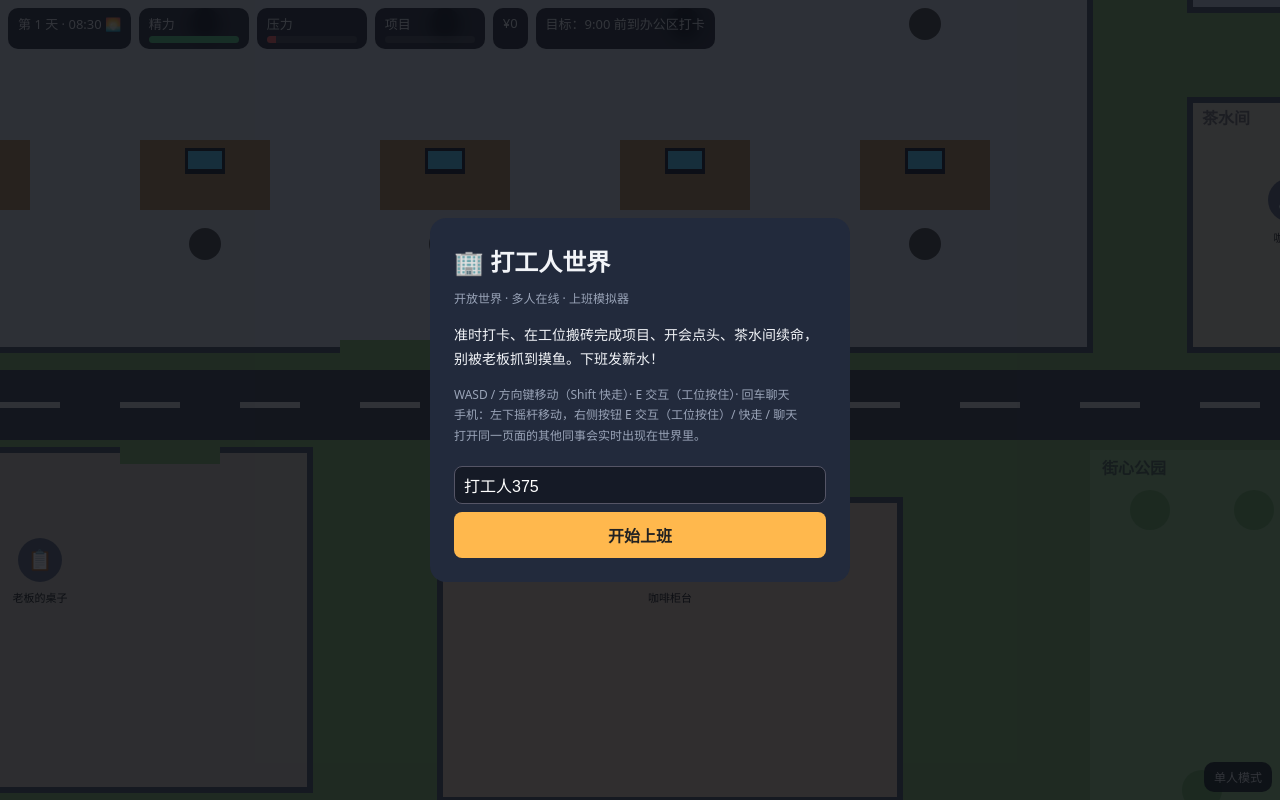
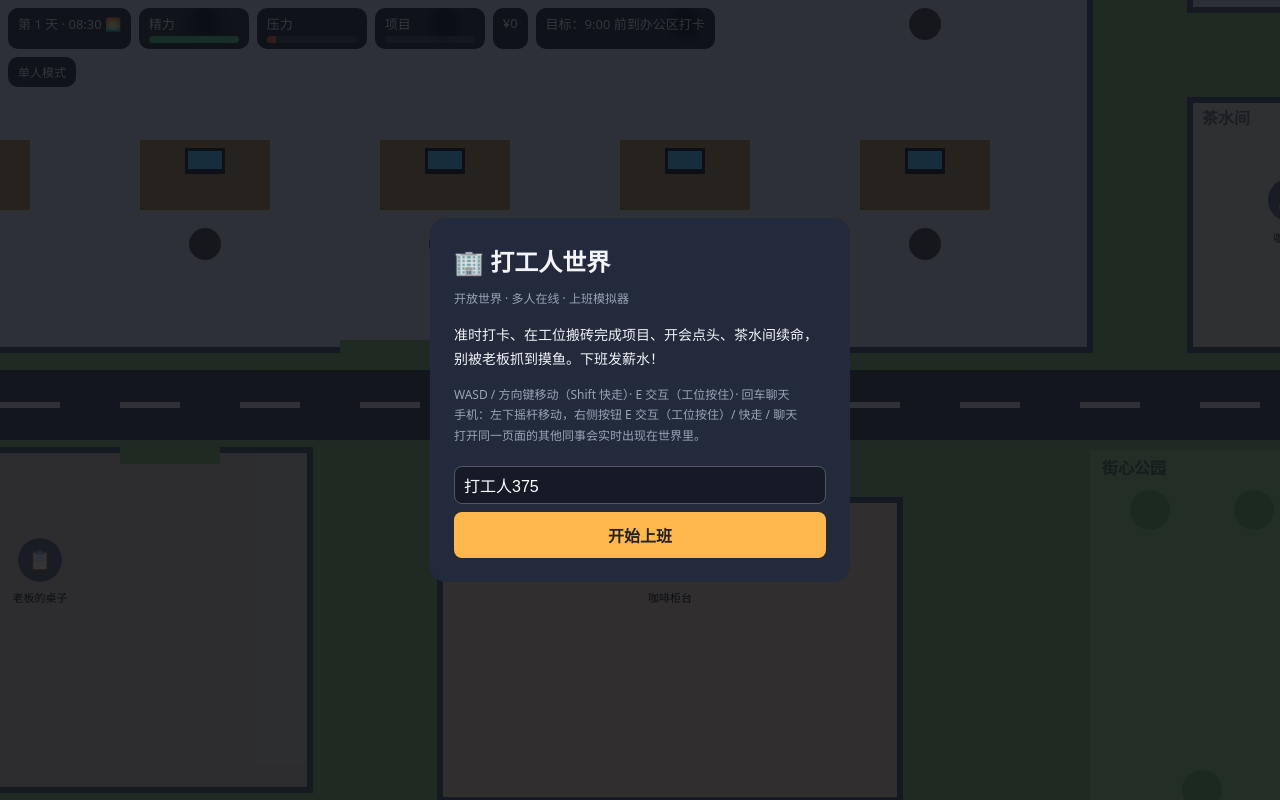
Before and after one commit to ykpercy/office-world, a website: page index.html in a window 1280 px wide. Drawn offline with Linux system fonts and the light colour scheme.

Commit message:
Add files via upload
fix hud overlap

```diff
--- a/index.html
+++ b/index.html
@@ -11,7 +11,8 @@
 *{box-sizing:border-box}
 html,body{height:100%;margin:0;background:var(--bg);color:var(--tx);font-family:system-ui,-apple-system,"PingFang SC","Microsoft YaHei",sans-serif;overflow:hidden}
 canvas{display:block;width:100%;height:100%}
-.hud{position:fixed;left:8px;right:8px;top:calc(8px + env(safe-area-inset-top,0px));display:flex;gap:8px;flex-wrap:wrap;pointer-events:none}
+#top{position:fixed;left:8px;right:8px;top:calc(8px + env(safe-area-inset-top,0px));pointer-events:none;z-index:2}
+.hud{display:flex;gap:8px;flex-wrap:wrap}
 .box{background:var(--panel);border-radius:10px;padding:6px 10px;font-size:13px;backdrop-filter:blur(6px)}
 .bar{width:90px;height:7px;background:#ffffff22;border-radius:4px;overflow:hidden;margin-top:3px}
 .bar i{display:block;height:100%;width:0;transition:width .2s}
@@ -25,7 +26,7 @@ canvas{display:block;width:100%;height:100%}
 #card input{width:100%;padding:9px;border-radius:8px;border:1px solid #556;background:#151a26;color:#fff;font-size:16px;margin:8px 0}
 #card button{width:100%;padding:11px;border:0;border-radius:8px;background:var(--ac);color:#222;font-weight:700;font-size:16px;cursor:pointer}
 .mut{color:var(--mut);font-size:12px}
-#mp{position:fixed;right:8px;bottom:calc(8px + env(safe-area-inset-bottom,0px));font-size:12px}
+#mp{font-size:12px}
 html,body{touch-action:none;-webkit-user-select:none;user-select:none}
 #touch{display:none}
 @media (pointer:coarse){
@@ -38,15 +39,14 @@ html,body{touch-action:none;-webkit-user-select:none;user-select:none}
  #bR.on{background:#5fd68a;color:#222}
  #bC{bottom:calc(144px + env(safe-area-inset-bottom,0px));width:56px;height:56px;font-size:20px}
  #hint{bottom:calc(190px + env(safe-area-inset-bottom,0px))}
- #log{bottom:auto;top:calc(150px + env(safe-area-inset-top,0px));width:min(300px,70vw)}
- #mp{right:auto;left:8px;bottom:auto;top:calc(120px + env(safe-area-inset-top,0px))}
+ #log{position:static;margin-top:8px;width:min(300px,70vw)}
  #chat{bottom:auto;top:calc(60px + env(safe-area-inset-top,0px));width:calc(100vw - 16px);z-index:6}
 }
 </style>
 </head>
 <body>
 <canvas id="c"></canvas>
-<div class="hud">
+<div id="top"><div class="hud">
   <div class="box" id="clock">Day 1 · 08:30</div>
   <div class="box">精力<div class="bar"><i id="b-en" style="background:var(--ok)"></i></div></div>
   <div class="box">压力<div class="bar"><i id="b-st" style="background:var(--bad)"></i></div></div>
@@ -54,10 +54,11 @@ html,body{touch-action:none;-webkit-user-select:none;user-select:none}
   <div class="box" id="money">¥0</div>
   <div class="box" id="task">目标：9:00 前到办公区打卡</div>
 </div>
+<div class="box" id="mp" style="margin-top:8px;width:fit-content">单人模式</div>
+<div id="log"></div>
+</div>
 <div id="hint"></div>
-<div id="log"></div>
 <input id="chat" maxlength="60" placeholder="输入消息，回车发送，Esc 取消">
-<div class="box" id="mp">单人模式</div>
 <div id="touch">
   <div id="joy"><div id="knob"></div></div>
   <div class="tb" id="bE">E</div>
```
